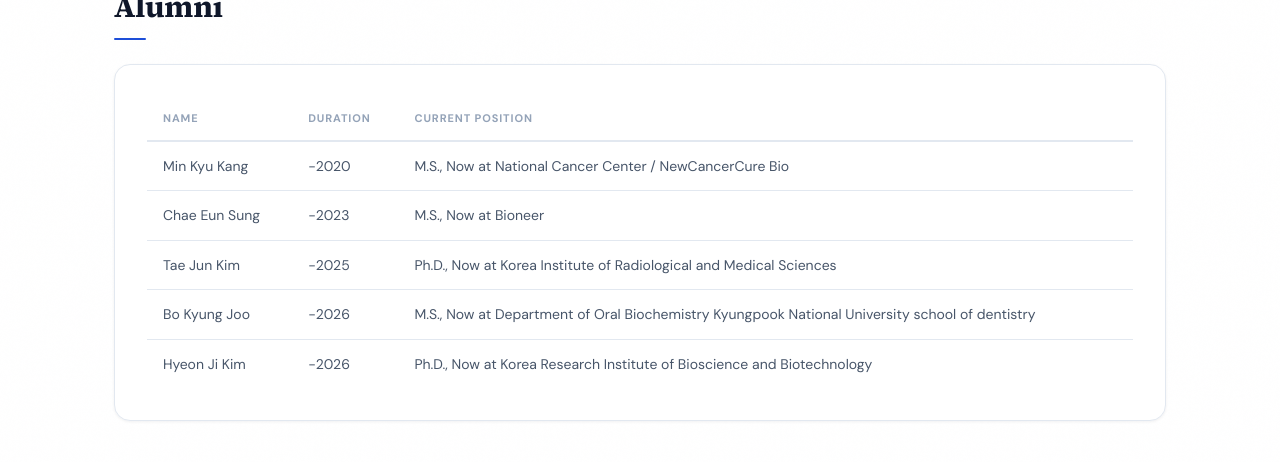
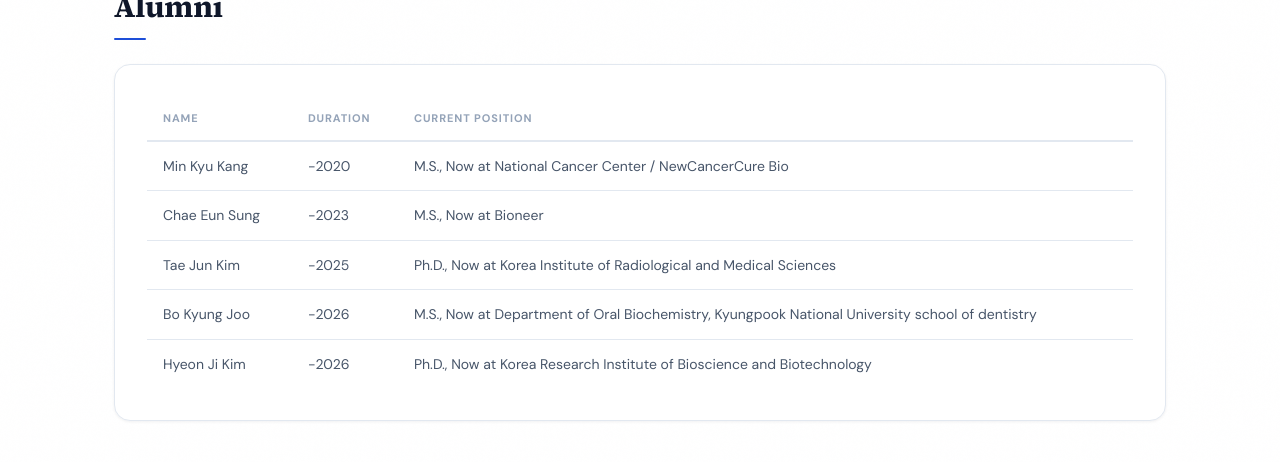
Before and after one commit to knudentpharmacology-web/knudentpharmacology-web.github.io, a Jekyll site: the page built from _pages/people.md, in a window 1280 px wide and 900 px high, scrolled down 1598 px. Shown: the top 462 px of the window. Built offline with Jekyll 4.4.1, drawn with Linux system fonts in a browser that asks for light colours; a style sheet for code colours, icons or effects is not loaded.

```diff
--- a/_data/alumni.yml
+++ b/_data/alumni.yml
@@ -12,7 +12,7 @@
   info: Ph.D., Now at Korea Institute of Radiological and Medical Sciences
 - name: Bo Kyung Joo
   duration: -2026
-  info: M.S., Now at Department of Oral Biochemistry Kyungpook National University school of dentistry
+  info: M.S., Now at Department of Oral Biochemistry, Kyungpook National University school of dentistry
 - name: Hyeon Ji Kim
   duration: -2026
   info: Ph.D., Now at Korea Research Institute of Bioscience and Biotechnology
```
